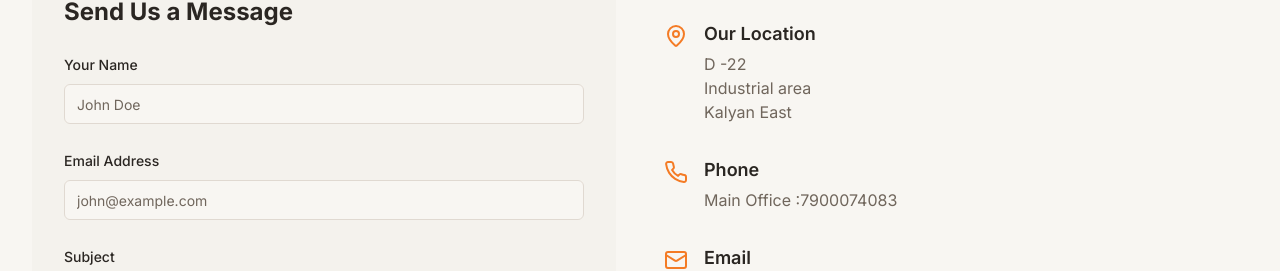
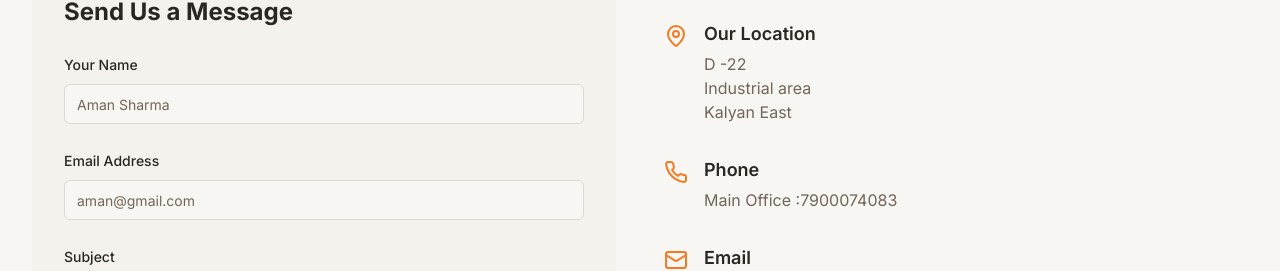
Before and after one commit to DEMONNN69/Cone-Product-Website, a Next.js app: page /contact in a window 1280 px wide. Shown: the part 489-760 px from the top of the page. Built offline with nearby package versions, Linux system fonts and the light colour scheme.

Commit message:
updated placeholders

```diff
--- a/app/contact/page.tsx
+++ b/app/contact/page.tsx
@@ -134,7 +134,7 @@ export default function ContactPage() {
                     name="name"
                     value={formData.name}
                     onChange={handleChange}
-                    placeholder="John Doe"
+                    placeholder="Aman Sharma"
                     required
                     className="focus-visible:ring-primary transition-all duration-300"
                   />
@@ -148,7 +148,7 @@ export default function ContactPage() {
                     type="email"
                     value={formData.email}
                     onChange={handleChange}
-                    placeholder="john@example.com"
+                    placeholder="aman@gmail.com"
                     required
                     className="focus-visible:ring-primary transition-all duration-300"
                   />
```
